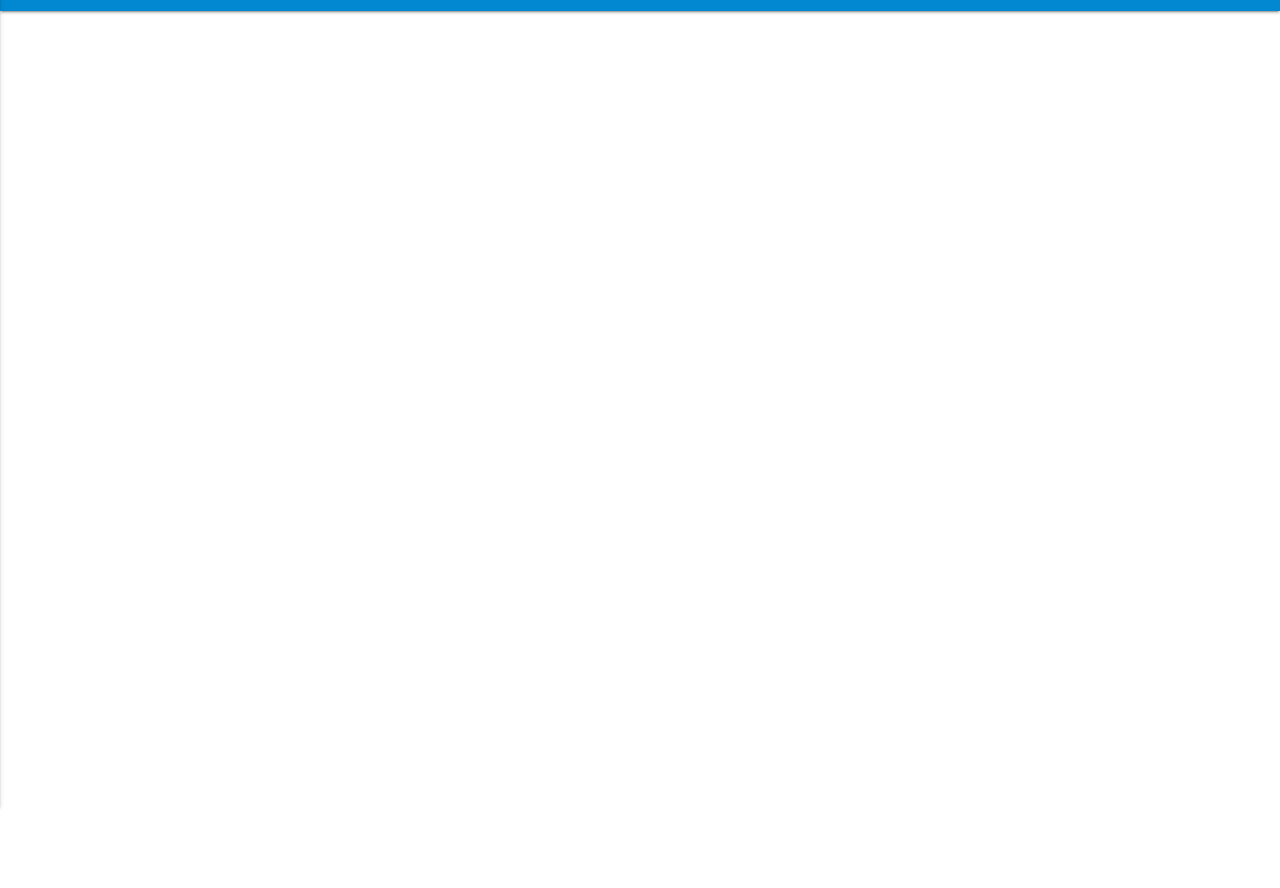
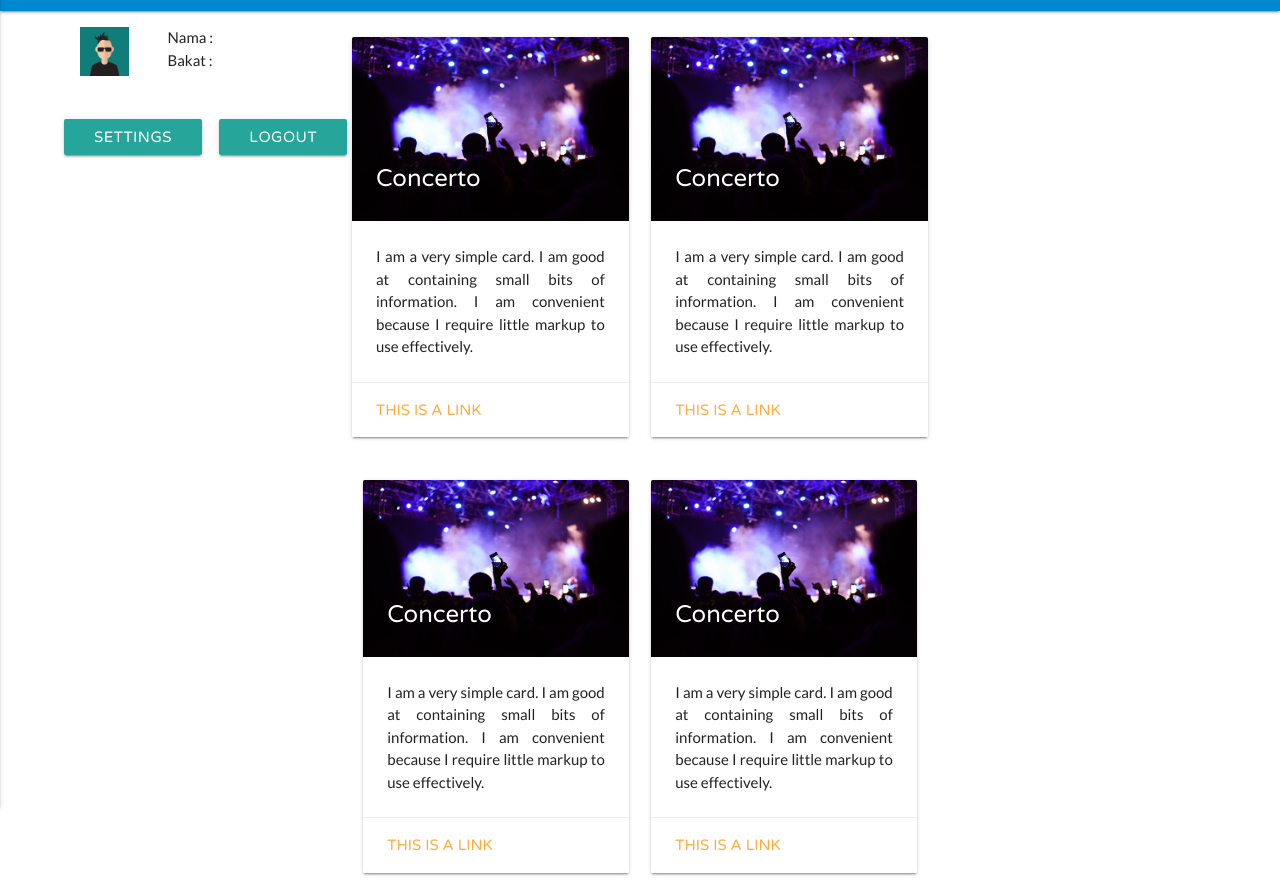
Before and after one commit to mkhaufillah/bakatkita, a plain HTML site: page beranda/index.html in a window 1280 px wide. Shown: the part 53-941 px from the top of the page. Before the commit the page ends 800 px from the top, so only its background shows below. Drawn offline with nearby package versions, Linux system fonts and the light colour scheme.

Commit message:
changed on beranda

```diff
--- a/beranda/index.html
+++ b/beranda/index.html
@@ -33,7 +33,6 @@
   </head>
   <body>
     <!-- navbar -->
-
     <nav>
     <div class="nav-wrapper dark-primary-color">
       <div class="container">
@@ -54,4 +53,101 @@
     <a href="#" data-activates="mobile-demo" class="button-collapse"><i class="material-icons">menu</i></a>
   </div>
   </nav>
+  <!-- content -->
+  <div class="container">
+  <div class="row">
+    <div class="col s3 hide-on-med-and-down">
+      <div class="row">
+        <div class="col s4">
+          <span style="">
+            <img src="../assets/man.png" alt="profile" style="width:100%;padding: 20%;">
+          </span>
+        </div>
+        <div class="col s8">
+          <p>
+          Nama  : <br>
+          Bakat : <br>
+          </p>
+        </div>
+      </div>
+      <div class="row">
+        <div class="col s6">
+          <a href="#!" class="btn waves-effect waves-orange">Settings</a>
+        </div>
+        <div class="col s6">
+          <a href="#!" class="btn waves-effect waves-orange">Logout</a>
+        </div>
+      </div>
+    </div>
+    <div class="col s6">
+      <div class="row">
+  <div class="col s12 m6">
+    <div class="card">
+      <div class="card-image">
+        <img src="../assets/guitar.jpg">
+        <span class="card-title">Concerto</span>
+      </div>
+      <div class="card-content">
+        <p>I am a very simple card. I am good at containing small bits of information.
+        I am convenient because I require little markup to use effectively.</p>
+      </div>
+      <div class="card-action">
+        <a href="#">This is a link</a>
+      </div>
+    </div>
+  </div>
+  <div class="col s12 m6">
+    <div class="card">
+      <div class="card-image">
+        <img src="../assets/guitar.jpg">
+        <span class="card-title">Concerto</span>
+      </div>
+      <div class="card-content">
+        <p>I am a very simple card. I am good at containing small bits of information.
+        I am convenient because I require little markup to use effectively.</p>
+      </div>
+      <div class="card-action">
+        <a href="#">This is a link</a>
+      </div>
+    </div>
+  </div>
+</div>
+<div class="col s12 m6">
+  <div class="card">
+    <div class="card-image">
+      <img src="../assets/guitar.jpg">
+      <span class="card-title">Concerto</span>
+    </div>
+    <div class="card-content">
+      <p>I am a very simple card. I am good at containing small bits of information.
+      I am convenient because I require little markup to use effectively.</p>
+    </div>
+    <div class="card-action">
+      <a href="#">This is a link</a>
+    </div>
+  </div>
+</div>
+<div class="col s12 m6">
+  <div class="card">
+    <div class="card-image">
+      <img src="../assets/guitar.jpg">
+      <span class="card-title">Concerto</span>
+    </div>
+    <div class="card-content">
+      <p>I am a very simple card. I am good at containing small bits of information.
+      I am convenient because I require little markup to use effectively.</p>
+    </div>
+    <div class="card-action">
+      <a href="#">This is a link</a>
+    </div>
+  </div>
+</div>
+</div>
+</div>
+    </div>
+    <div class="col s3">
+
+    </div>
+  </div>
+</div>
   </body>
```
Also changed, not shown: assets/guitar.jpg (added), assets/man.png (added), assets/music.png (added).
